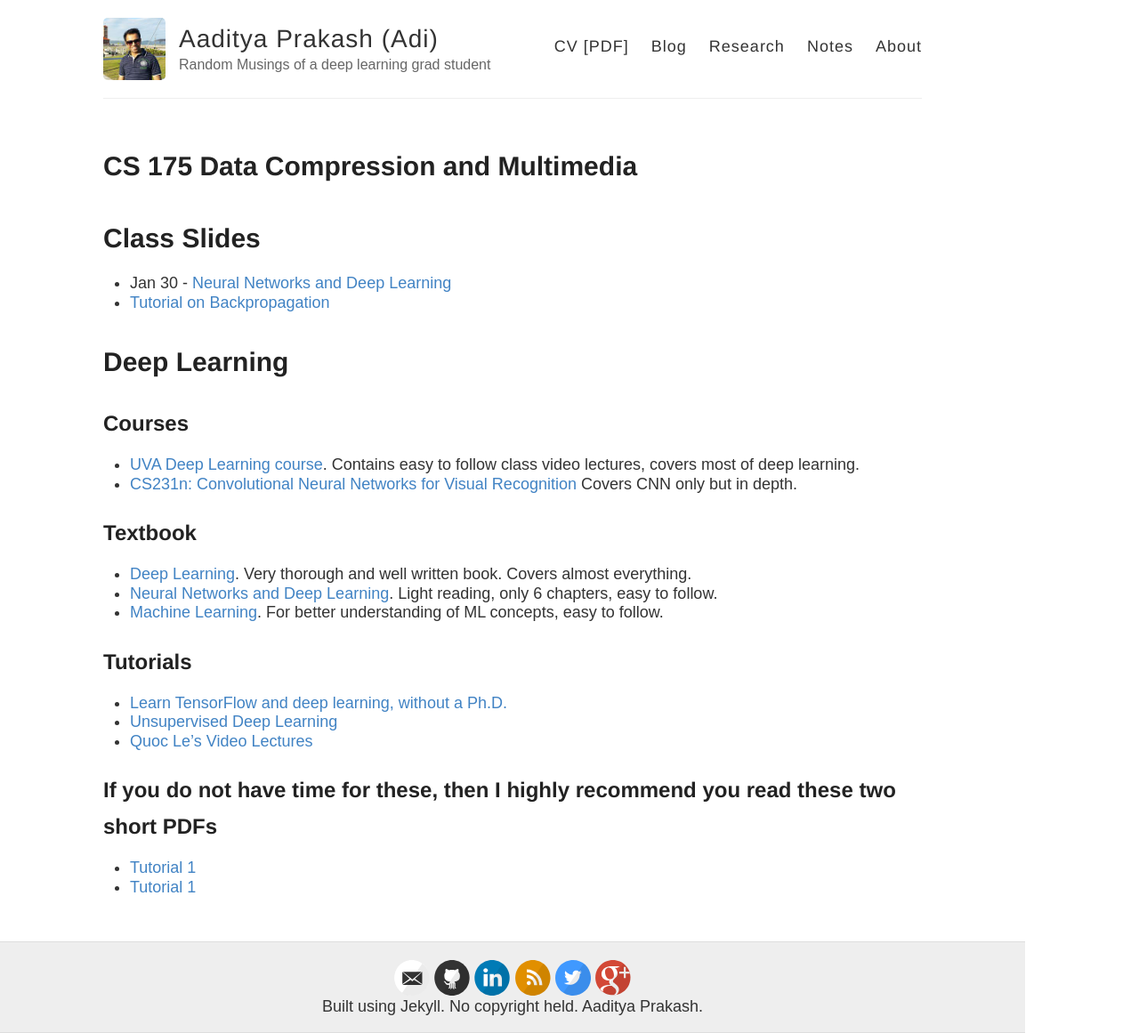
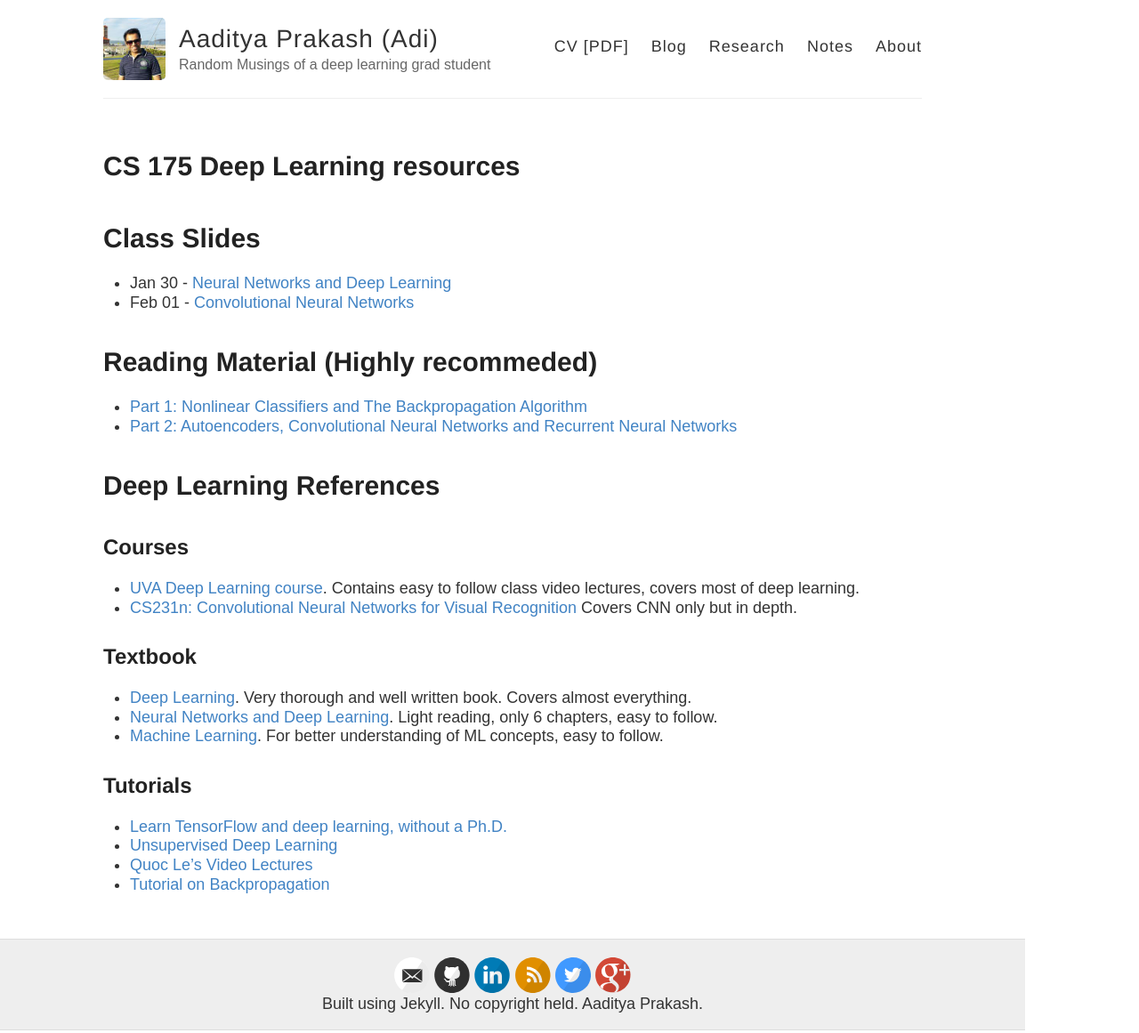
Before and after one commit to iamaaditya/iamaaditya.github.io, a Jekyll site: the page built from notes/CS175/index.md, in a window 1280 px wide. Shown: the whole page at 89% size. Built offline with Jekyll 4.4.1, drawn with Linux system fonts in a browser that asks for light colours; some web fonts are replaced.

Commit message:
add slides for CS 175

```diff
--- a/notes/CS175/index.md
+++ b/notes/CS175/index.md
@@ -1,5 +1,5 @@
 ---
-title: CS 175 Data Compression and Multimedia
+title: CS 175 Deep Learning resources
 author: aaditya prakash
 layout: page
 dsq_thread_id:
@@ -8,9 +8,14 @@ dsq_thread_id:
 # Class Slides
 
  * Jan 30 - [Neural Networks and Deep Learning](https://docs.google.com/presentation/d/10lMpUblysM1H7CQQAqHKnOaCza53TApTBuy7DQBpspo/edit#slide=id.g35f391192_00)
- * [Tutorial on Backpropagation](http://www.offconvex.org/2016/12/20/backprop/)
+ * Feb 01 - [Convolutional Neural Networks](https://docs.google.com/presentation/d/1-lByuEiKbR9jP-tNvCHBxFOuCvjORM-idmqFtLTTPJo/edit?usp=sharing)
 
-# Deep Learning
+# Reading Material (Highly recommeded)
+ * [Part 1: Nonlinear Classifiers and The Backpropagation Algorithm](https://cs.stanford.edu/~quocle/tutorial1.pdf)
+ * [Part 2: Autoencoders, Convolutional Neural Networks and Recurrent Neural Networks](https://cs.stanford.edu/~quocle/tutorial2.pdf)
+
+
+# Deep Learning References
 
 ## Courses
  * [UVA Deep Learning course](http://uvadlc.github.io/). Contains easy to follow class video lectures, covers most of deep learning.
@@ -25,7 +30,4 @@ dsq_thread_id:
  * [Learn TensorFlow and deep learning, without a Ph.D.](https://cloud.google.com/blog/big-data/2017/01/learn-tensorflow-and-deep-learning-without-a-phd)
  * [Unsupervised Deep Learning](http://deeplearning.stanford.edu/tutorial/)
  * [Quoc Le's Video Lectures](http://www.trivedigaurav.com/blog/quoc-les-lectures-on-deep-learning/)
-
-## If you do not have time for these, then I highly recommend you read these two short PDFs
- * [Tutorial 1](https://cs.stanford.edu/~quocle/tutorial1.pdf)
- * [Tutorial 1](https://cs.stanford.edu/~quocle/tutorial2.pdf)
+ * [Tutorial on Backpropagation](http://www.offconvex.org/2016/12/20/backprop/)
```
